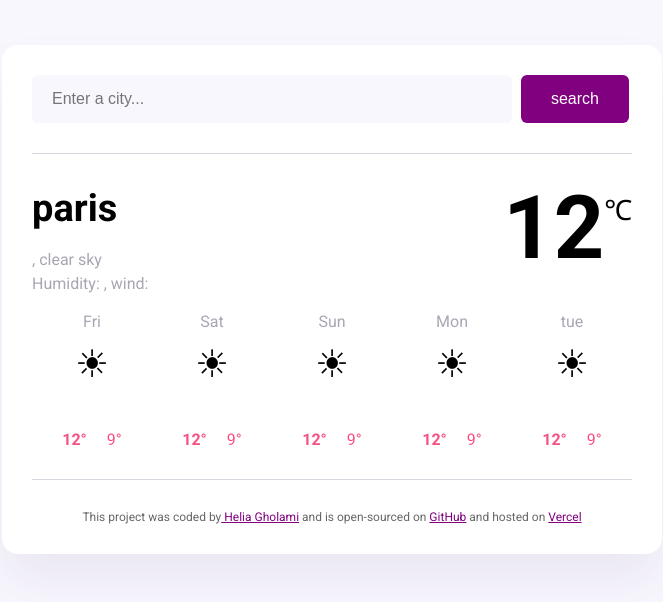
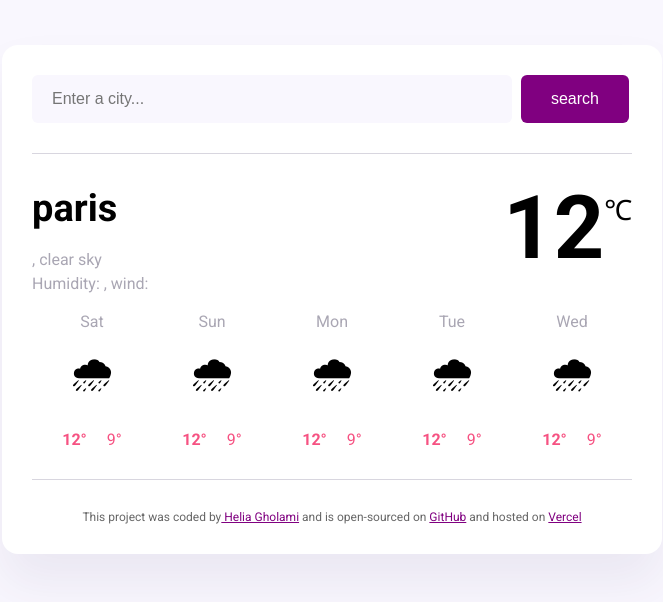
Before and after one commit to Helia-Gholami/recreate-my-weatherApp, a plain HTML site: page index.html in a window 1280 px wide. Shown: the whole page, without its empty margins (308-971 px from the left). Drawn offline with nearby package versions, Linux system fonts and the light colour scheme; a web font is replaced by a local one.

Commit message:
Added forecast HTML from JS

```diff
--- a/index.html
+++ b/index.html
@@ -49,39 +49,7 @@
          <div class="weather-app-unit">℃</div>
       </div>
         </div>
-        <div class="weather-app-forecast">
-          <div class="weather-app-day">
-          <div class="weather-app-date">Fri</div>
-          <div class="weather-app-icon">☀</div>
-          <div class="weather-app-teperatures"><div class="weather-app-temp"><strong>12°</strong></div> <div class="weather-app-temp">9°</div></div>
-        </div>
-
-
-
-          <div class="weather-app-day">
-          <div class="weather-app-date">Sat</div>
-          <div class="weather-app-icon">☀</div>
-          <div class="weather-app-teperatures"><div class="weather-app-temp"><strong>12°</strong></div> <div class="weather-app-temp">9°</div></div>
-        </div>
-
-        <div class="weather-app-day">
-          <div class="weather-app-date">Sun</div>
-          <div class="weather-app-icon">☀</div>
-          <div class="weather-app-teperatures"><div class="weather-app-temp"><strong>12°</strong></div> <div class="weather-app-temp">9°</div></div>
-        </div>
-
-        <div class="weather-app-day">
-          <div class="weather-app-date">Mon</div>
-          <div class="weather-app-icon">☀</div>
-          <div class="weather-app-teperatures"><div class="weather-app-temp"><strong>12°</strong></div> <div class="weather-app-temp">9°</div></div>
-        </div>
-
-        <div class="weather-app-day">
-          <div class="weather-app-date">tue</div>
-          <div class="weather-app-icon">☀</div>
-          <div class="weather-app-teperatures"><div class="weather-app-temp"><strong>12°</strong></div> <div class="weather-app-temp">9°</div></div>
-        </div>
-        </div>
+        <div class="weather-app-forecast" id="forecast"></div>
     </main>
 
     <footer>
--- a/src/index.js
+++ b/src/index.js
@@ -57,5 +57,24 @@ function searchHandle(event) {
   searchCity(searchInput.value);
 }
 
+function displayForecast() {
+  let days = [`Sat`, `Sun`, `Mon`, `Tue`, `Wed`];
+  let forecastHtml = ``;
+  days.forEach(function (day) {
+    forecastHtml =
+      forecastHtml +
+      `
+    <div class="weather-app-day">
+    <div class="weather-app-date">${day}</div>
+    <div class="weather-app-icon">🌧</div>
+    <div class="weather-app-teperatures"><div class="weather-app-temp"><strong>12°</strong></div><div class="weather-app-temp">9°</div></div>
+    </div>`;
+  });
+  let forecastElement = document.querySelector("#forecast");
+  forecastElement.innerHTML = forecastHtml;
+}
+
 let searchElement = document.querySelector("#search-form");
 searchElement.addEventListener("submit", searchHandle);
+
+displayForecast();
```
